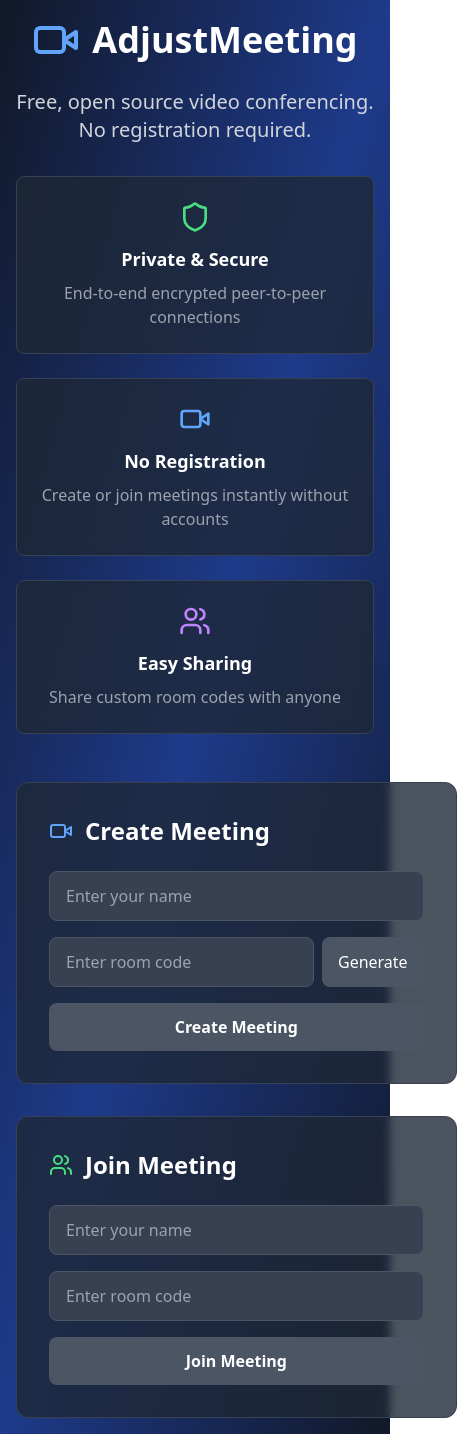
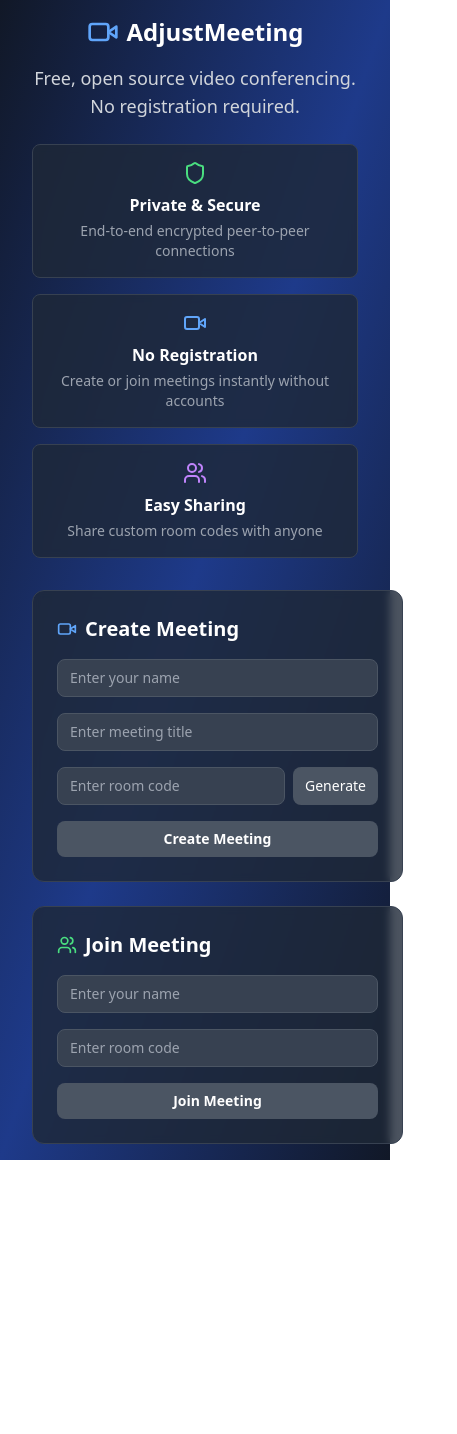
Before and after one commit to Adong-o/AdjustMeeting, a React (Vite) app: page / in a window 390 px wide. Shown: the whole page, 457 px wide, since content can reach past the window. After the commit the page ends 1160 px from the top, so only its background shows below. Built offline with nearby package versions, Linux system fonts and the light colour scheme.

Commit message:
Make app responsive and add meeting features

```diff
--- a/src/components/HomePage.tsx
+++ b/src/components/HomePage.tsx
@@ -5,15 +5,17 @@ import { Video, Users, Shield } from 'lucide-react'
 const HomePage: React.FC = () => {
   const [roomId, setRoomId] = useState('')
   const [hostName, setHostName] = useState('')
+  const [meetingTitle, setMeetingTitle] = useState('')
   const [joinRoomId, setJoinRoomId] = useState('')
   const [participantName, setParticipantName] = useState('')
   const navigate = useNavigate()
 
   const createMeeting = () => {
-    if (roomId.trim() && hostName.trim()) {
+    if (roomId.trim() && hostName.trim() && meetingTitle.trim()) {
       const meetingData = {
         roomId: roomId.trim(),
         hostName: hostName.trim(),
+        meetingTitle: meetingTitle.trim(),
         isHost: true
       }
       navigate(`/room/${roomId.trim()}`, { state: meetingData })
@@ -37,44 +39,44 @@ const HomePage: React.FC = () => {
   }
 
   return (
-    <div className="min-h-screen bg-gradient-to-br from-gray-900 via-blue-900 to-gray-900 flex items-center justify-center p-4">
-      <div className="max-w-4xl w-full">
+    <div className="min-h-screen bg-gradient-to-br from-gray-900 via-blue-900 to-gray-900 flex items-center justify-center p-4 sm:p-6 lg:p-8">
+      <div className="max-w-6xl w-full">
         {/* Header */}
-        <div className="text-center mb-12">
-          <div className="flex items-center justify-center mb-6">
-            <Video className="w-12 h-12 text-blue-400 mr-3" />
-            <h1 className="text-4xl font-bold text-white">AdjustMeeting</h1>
+        <div className="text-center mb-8 sm:mb-12">
+          <div className="flex items-center justify-center mb-4 sm:mb-6">
+            <Video className="w-8 h-8 sm:w-12 sm:h-12 text-blue-400 mr-2 sm:mr-3" />
+            <h1 className="text-2xl sm:text-4xl font-bold text-white">AdjustMeeting</h1>
           </div>
-          <p className="text-xl text-gray-300 mb-8">
+          <p className="text-lg sm:text-xl text-gray-300 mb-6 sm:mb-8 px-4">
             Free, open source video conferencing. No registration required.
           </p>
 
           {/* Features */}
-          <div className="grid md:grid-cols-3 gap-6 mb-12">
-            <div className="bg-gray-800/80 backdrop-blur-sm rounded-lg p-6 border border-gray-700">
-              <Shield className="w-8 h-8 text-green-400 mx-auto mb-3" />
-              <h3 className="text-lg font-semibold text-white mb-2">Private & Secure</h3>
-              <p className="text-gray-400">End-to-end encrypted peer-to-peer connections</p>
+          <div className="grid sm:grid-cols-2 lg:grid-cols-3 gap-4 sm:gap-6 mb-8 sm:mb-12 px-4">
+            <div className="bg-gray-800/80 backdrop-blur-sm rounded-lg p-4 sm:p-6 border border-gray-700">
+              <Shield className="w-6 h-6 sm:w-8 sm:h-8 text-green-400 mx-auto mb-2 sm:mb-3" />
+              <h3 className="text-base sm:text-lg font-semibold text-white mb-1 sm:mb-2">Private & Secure</h3>
+              <p className="text-sm sm:text-base text-gray-400">End-to-end encrypted peer-to-peer connections</p>
             </div>
-            <div className="bg-gray-800/80 backdrop-blur-sm rounded-lg p-6 border border-gray-700">
-              <Video className="w-8 h-8 text-blue-400 mx-auto mb-3" />
-              <h3 className="text-lg font-semibold text-white mb-2">No Registration</h3>
-              <p className="text-gray-400">Create or join meetings instantly without accounts</p>
+            <div className="bg-gray-800/80 backdrop-blur-sm rounded-lg p-4 sm:p-6 border border-gray-700">
+              <Video className="w-6 h-6 sm:w-8 sm:h-8 text-blue-400 mx-auto mb-2 sm:mb-3" />
+              <h3 className="text-base sm:text-lg font-semibold text-white mb-1 sm:mb-2">No Registration</h3>
+              <p className="text-sm sm:text-base text-gray-400">Create or join meetings instantly without accounts</p>
             </div>
-            <div className="bg-gray-800/80 backdrop-blur-sm rounded-lg p-6 border border-gray-700">
-              <Users className="w-8 h-8 text-purple-400 mx-auto mb-3" />
-              <h3 className="text-lg font-semibold text-white mb-2">Easy Sharing</h3>
-              <p className="text-gray-400">Share custom room codes with anyone</p>
+            <div className="bg-gray-800/80 backdrop-blur-sm rounded-lg p-4 sm:p-6 border border-gray-700 sm:col-span-2 lg:col-span-1">
+              <Users className="w-6 h-6 sm:w-8 sm:h-8 text-purple-400 mx-auto mb-2 sm:mb-3" />
+              <h3 className="text-base sm:text-lg font-semibold text-white mb-1 sm:mb-2">Easy Sharing</h3>
+              <p className="text-sm sm:text-base text-gray-400">Share custom room codes with anyone</p>
             </div>
           </div>
         </div>
 
         {/* Action Cards */}
-        <div className="grid md:grid-cols-2 gap-8">
+        <div className="grid lg:grid-cols-2 gap-6 sm:gap-8 px-4">
           {/* Create Meeting */}
-          <div className="bg-gray-800/80 backdrop-blur-sm rounded-xl p-8 border border-gray-700">
-            <h2 className="text-2xl font-bold text-white mb-6 flex items-center">
-              <Video className="w-6 h-6 mr-3 text-blue-400" />
+          <div className="bg-gray-800/80 backdrop-blur-sm rounded-xl p-6 sm:p-8 border border-gray-700">
+            <h2 className="text-xl sm:text-2xl font-bold text-white mb-4 sm:mb-6 flex items-center">
+              <Video className="w-5 h-5 sm:w-6 sm:h-6 mr-2 sm:mr-3 text-blue-400" />
               Create Meeting
             </h2>
             <div className="space-y-4">
@@ -83,7 +85,15 @@ const HomePage: React.FC = () => {
                 value={hostName}
                 onChange={(e) => setHostName(e.target.value)}
                 placeholder="Enter your name"
-                className="w-full px-4 py-3 bg-gray-700 border border-gray-600 text-white placeholder-gray-400 rounded-lg focus:border-blue-500 focus:outline-none"
+                className="w-full px-3 sm:px-4 py-2 sm:py-3 bg-gray-700 border border-gray-600 text-white placeholder-gray-400 rounded-lg focus:border-blue-500 focus:outline-none text-sm sm:text-base"
+              />
+
+              <input
+                type="text"
+                value={meetingTitle}
+                onChange={(e) => setMeetingTitle(e.target.value)}
+                placeholder="Enter meeting title"
+                className="w-full px-3 sm:px-4 py-2 sm:py-3 bg-gray-700 border border-gray-600 text-white placeholder-gray-400 rounded-lg focus:border-blue-500 focus:outline-none text-sm sm:text-base"
               />
 
               <div className="flex gap-2">
@@ -92,11 +102,11 @@ const HomePage: React.FC = () => {
                   value={roomId}
                   onChange={(e) => setRoomId(e.target.value)}
                   placeholder="Enter room code"
-                  className="flex-1 px-4 py-3 bg-gray-700 border border-gray-600 text-white placeholder-gray-400 rounded-lg focus:border-blue-500 focus:outline-none"
+                  className="flex-1 px-3 sm:px-4 py-2 sm:py-3 bg-gray-700 border border-gray-600 text-white placeholder-gray-400 rounded-lg focus:border-blue-500 focus:outline-none text-sm sm:text-base"
                 />
                 <button
                   onClick={generateRandomId}
-                  className="px-4 py-3 bg-gray-600 hover:bg-gray-500 text-white rounded-lg transition-colors"
+                  className="px-3 sm:px-4 py-2 sm:py-3 bg-gray-600 hover:bg-gray-500 text-white rounded-lg transition-colors text-sm sm:text-base whitespace-nowrap"
                 >
                   Generate
                 </button>
@@ -104,8 +114,8 @@ const HomePage: React.FC = () => {
 
               <button
                 onClick={createMeeting}
-                disabled={!roomId.trim() || !hostName.trim()}
-                className="w-full px-6 py-3 bg-blue-600 hover:bg-blue-700 disabled:bg-gray-600 disabled:cursor-not-allowed text-white font-semibold rounded-lg transition-colors"
+                disabled={!roomId.trim() || !hostName.trim() || !meetingTitle.trim()}
+                className="w-full px-4 sm:px-6 py-2 sm:py-3 bg-blue-600 hover:bg-blue-700 disabled:bg-gray-600 disabled:cursor-not-allowed text-white font-semibold rounded-lg transition-colors text-sm sm:text-base"
               >
                 Create Meeting
               </button>
@@ -113,9 +123,9 @@ const HomePage: React.FC = () => {
           </div>
 
           {/* Join Meeting */}
-          <div className="bg-gray-800/80 backdrop-blur-sm rounded-xl p-8 border border-gray-700">
-            <h2 className="text-2xl font-bold text-white mb-6 flex items-center">
-              <Users className="w-6 h-6 mr-3 text-green-400" />
+          <div className="bg-gray-800/80 backdrop-blur-sm rounded-xl p-6 sm:p-8 border border-gray-700">
+            <h2 className="text-xl sm:text-2xl font-bold text-white mb-4 sm:mb-6 flex items-center">
+              <Users className="w-5 h-5 sm:w-6 sm:h-6 mr-2 sm:mr-3 text-green-400" />
               Join Meeting
             </h2>
             <div className="space-y-4">
@@ -124,7 +134,7 @@ const HomePage: React.FC = () => {
                 value={participantName}
                 onChange={(e) => setParticipantName(e.target.value)}
                 placeholder="Enter your name"
-                className="w-full px-4 py-3 bg-gray-700 border border-gray-600 text-white placeholder-gray-400 rounded-lg focus:border-blue-500 focus:outline-none"
+                className="w-full px-3 sm:px-4 py-2 sm:py-3 bg-gray-700 border border-gray-600 text-white placeholder-gray-400 rounded-lg focus:border-blue-500 focus:outline-none text-sm sm:text-base"
               />
 
               <input
@@ -132,13 +142,13 @@ const HomePage: React.FC = () => {
                 value={joinRoomId}
                 onChange={(e) => setJoinRoomId(e.target.value)}
                 placeholder="Enter room code"
-                className="w-full px-4 py-3 bg-gray-700 border border-gray-600 text-white placeholder-gray-400 rounded-lg focus:border-blue-500 focus:outline-none"
+                className="w-full px-3 sm:px-4 py-2 sm:py-3 bg-gray-700 border border-gray-600 text-white placeholder-gray-400 rounded-lg focus:border-blue-500 focus:outline-none text-sm sm:text-base"
               />
 
               <button
                 onClick={joinMeeting}
                 disabled={!joinRoomId.trim() || !participantName.trim()}
-                className="w-full px-6 py-3 bg-green-600 hover:bg-green-700 disabled:bg-gray-600 disabled:cursor-not-allowed text-white font-semibold rounded-lg transition-colors"
+                className="w-full px-4 sm:px-6 py-2 sm:py-3 bg-green-600 hover:bg-green-700 disabled:bg-gray-600 disabled:cursor-not-allowed text-white font-semibold rounded-lg transition-colors text-sm sm:text-base"
               >
                 Join Meeting
               </button>
--- a/src/components/VideoTile.tsx
+++ b/src/components/VideoTile.tsx
@@ -48,20 +48,20 @@ const VideoTile: React.FC<VideoTileProps> = ({
       )}
 
       {/* Name and status overlay */}
-      <div className="absolute bottom-4 left-4 flex items-center space-x-2">
-        <span className="text-white text-sm font-medium bg-black/80 backdrop-blur-sm px-3 py-1 rounded-full">
+      <div className="absolute bottom-2 left-2 flex items-center space-x-1 sm:space-x-2">
+        <span className="text-white text-xs sm:text-sm font-medium bg-black/80 backdrop-blur-sm px-2 py-1 rounded-full">
           {name}
         </span>
         {!isAudioEnabled && (
-          <div className="bg-red-500 p-1.5 rounded-full">
-            <MicOff className="w-3 h-3 text-white" />
+          <div className="bg-red-500 p-1 sm:p-1.5 rounded-full">
+            <MicOff className="w-2 h-2 sm:w-3 sm:h-3 text-white" />
           </div>
         )}
       </div>
 
       {/* Connection indicator */}
-      <div className="absolute top-4 right-4">
-        <div className="w-3 h-3 bg-green-500 rounded-full"></div>
+      <div className="absolute top-2 right-2">
+        <div className="w-2 h-2 sm:w-3 sm:h-3 bg-green-500 rounded-full"></div>
       </div>
     </div>
   )
```
Also changed, not shown: src/components/AdmissionControl.tsx (+25 -25 lines), src/components/ControlBar.tsx (+7 -7 lines), src/components/MeetingRoom.tsx (+62 -17 lines), src/components/ParticipantsList.tsx (+30 -30 lines), src/components/VideoGrid.tsx (+10 -7 lines).
